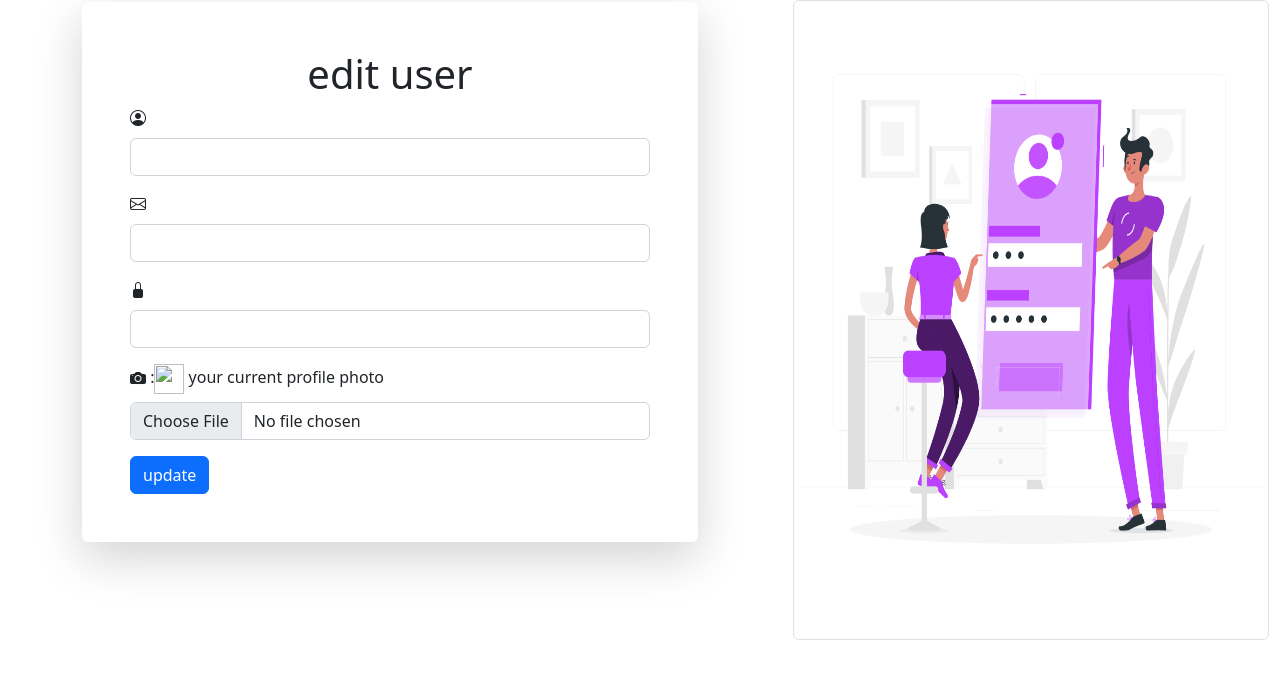
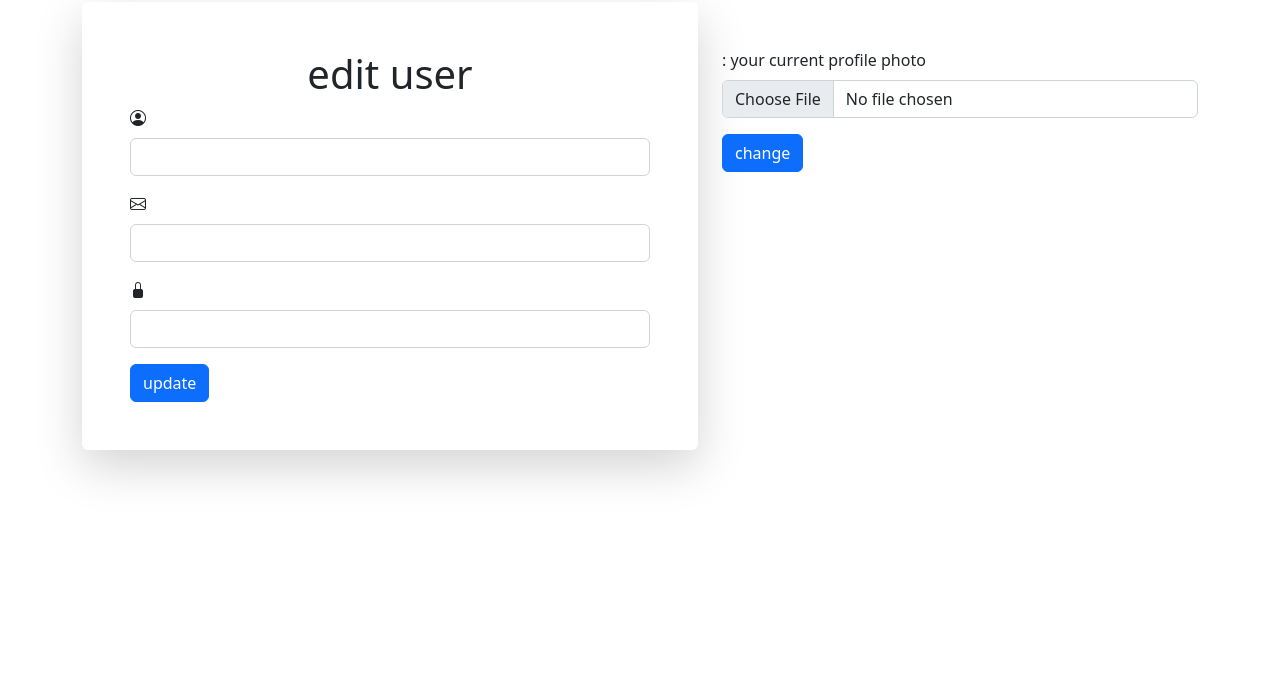
Before and after one commit to hkimi02/todo-app, a PHP site: page /EditUser.php in a window 1280 px wide. Shown: the part 80-759 px from the top of the page. Run offline with PHP 8.4, Linux system fonts and the light colour scheme; the visitor is signed in with stand-in values (Sample User, id 1); data that the repository does not hold is empty; some libraries are stand-ins or nearby versions.

Commit message:
update edit

```diff
--- a/EditUser.php
+++ b/EditUser.php
@@ -51,7 +51,7 @@
 </nav>
     <div class="row">
     <div class="sign-up-user-form">
-<form class="shadow-lg p-5 rounded col"  method="POST" action="./processUser.php" enctype="multipart/form-data">
+<form class="shadow-lg p-5 rounded col"  method="POST" action="./processUser.php">
 <h1 class="text-center">edit user</h1>
 <?php if(array_key_exists('msg',$_GET)): ?>
             <div class="alert alert-<?=$_GET['type']?>">
@@ -71,16 +71,18 @@
     <label for="password" class="form-label"> <i class="bi bi-lock-fill"></i></label>
     <input type="text" class="form-control" id="password" name="password" value="<?= $res['password']; ?>">
 </div>
-<div class="mb-3">
-    <label for="avatar" class="form-label"><i class="bi bi-camera-fill"></i>
-    :<img src="<?= $res['avatar'];?>" height="30px" width="30px"> your current profile photo</label>
-    <input type="file" class="form-control" id="avatar" name="avatar">
-</div>
     <button type="submit" class="btn btn-primary" name="edit">update</button>
 </form>
     </div>
 <div class="col">
-<img src="./storage/sign_up.png" class="img-thumbnail logo">
+    <img src="<?= $res['avatar'];?>" class="img-thumbnail logo change-pic">
+    <form action="./processUser.php" method="POST"  enctype="multipart/form-data">
+        <div class="mb-3">
+            <label for="avatar" class="form-label"><i></i> : your current profile photo</label>
+            <input type="file" class="form-control" id="avatar" name="avatar">
+        </div>
+        <button type="submit" class="btn btn-primary" name="change">change</button>
+    </form>
 </div>
 </div>
 </div>
--- a/listTodo.php
+++ b/listTodo.php
@@ -49,10 +49,9 @@
               <button class="btn btn-primary dropdown-toggle" type="button" data-bs-toggle="dropdown" aria-expanded="false"><span class="material-symbols-outlined">settings</span></button>
   <ul class="dropdown-menu">
     <li><a class="dropdown-item" href="./EditUser.php?id_edit=<?=$_SESSION['id']?>"><span class="material-symbols-outlined text-warning">edit</span><span class="text-warning">edit Info</span></a></li>
-    <li><a class="dropdown-item" href="./processUser.php?id_delete=<?=$_SESSION['id']?>" onclick="return
-    confirm('you sure you want to delete your account you would have no access to our services and it cant be restrained')"><span class="material-symbols-outlined text-danger text-center">delete</span><span class="text-danger">Delete Account</span></a>
+    <li><a class="dropdown-item" href="./processUser.php?id_delete=<?=$_SESSION['id']?>"
+    onclick="return confirm('you sure you want to delete your account you would have no access to our services and it cant be restrained')"><span class="material-symbols-outlined text-danger text-center">delete</span><span class="text-danger">Delete Account</span></a>
     </li>
-
   </ul>
 </div>
     </div>
--- a/style/style.css
+++ b/style/style.css
@@ -23,3 +23,7 @@
     margin-left: 15%;
     margin-top: -10%;
 }
+
+.change-pic {
+    display: none;
+}
```
Also changed, not shown: processUser.php (+21 -9 lines), storage/0e245a84d85e26b86cd9b041b46eaa58.png (added), storage/381b62edc94516a86203691733b7e2da.jpg (added), storage/4362ded16c1bde49e65e7de92d124d2b.jpg (added), storage/44a520a4c00d1c2fa5a78f4aeca0109d.png (added), storage/61639ffdc3fd65497cac4f862879f4e5.jpg (added), storage/68cd09233ffa3b2ae380ebfece5af7b7.jpeg (added), storage/6fa3b8c0c171e19cc99ffe326cbe40d6.jpg (added), storage/85610db97ec5fd7de44adeb5621ddbf9.png (added), storage/8ffe4faff6f4a9a758a422a2258707e9.png (added), storage/943634e46bf090558be19eb8936abcdf.png (added), storage/b1fe914ae89805421d223dd4329f8437.png (added), storage/c74853da19d8799a2bbd99be04dc72dd.jpg (added). Lines whose indentation alone changed are shown as unchanged.
